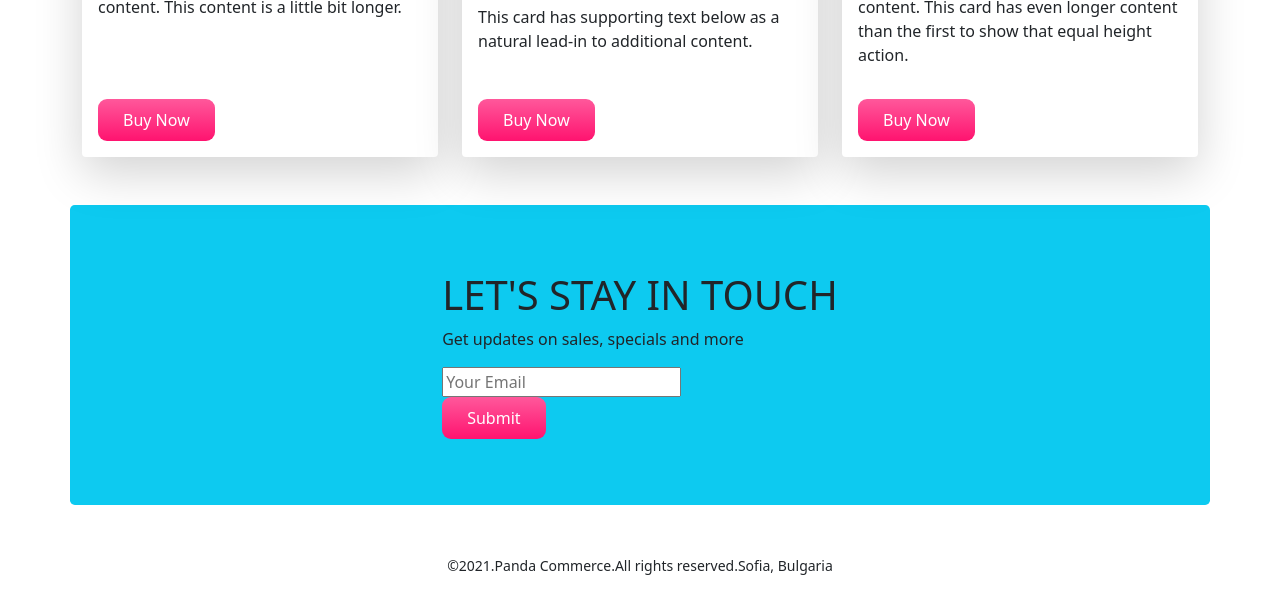
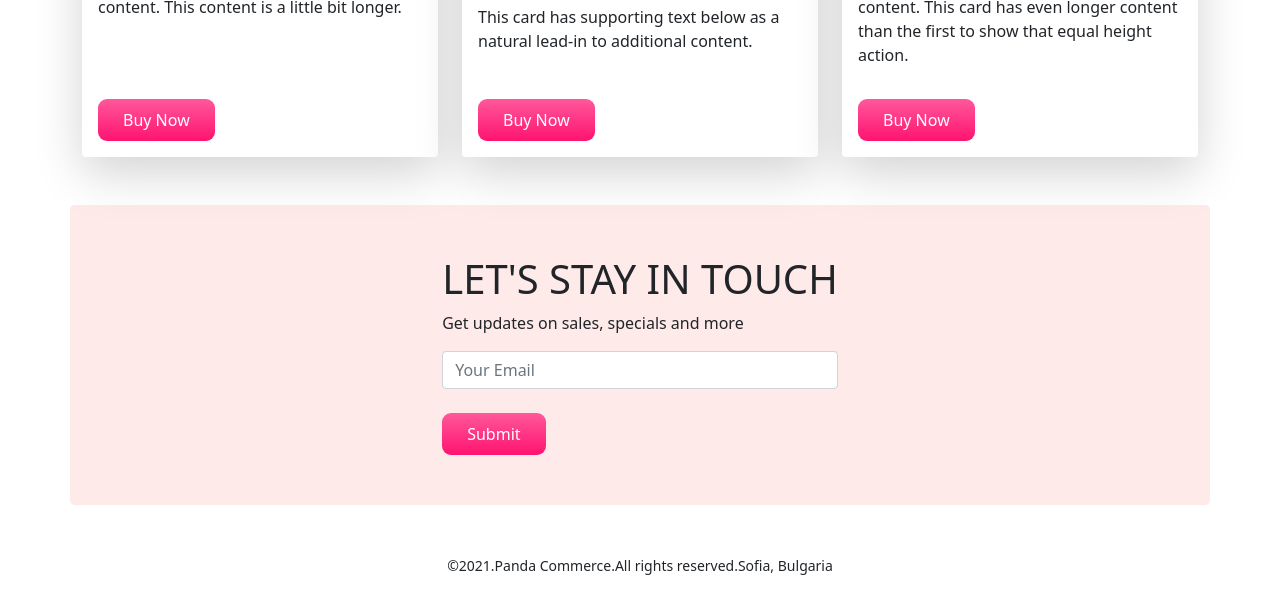
Before and after one commit to mdsajedul/panda-commerce, a plain HTML site: page index.html in a window 1280 px wide. Shown: the part 1755-2368 px from the top of the page. Drawn offline with nearby package versions, Linux system fonts and the light colour scheme.

Commit message:
subscribe's section background color changed

```diff
--- a/index.html
+++ b/index.html
@@ -210,11 +210,11 @@
         </section>
 
         <!-- section subscribe -->
-        <section style="height: 300px;" class="container  bg-info d-flex justify-content-center align-items-center rounded-3" id="subscribe">
+        <section style="height: 300px;" class="container  banner-background d-flex justify-content-center align-items-center rounded-3" id="subscribe">
             <div>
                 <h1>LET'S STAY IN TOUCH</h1>
                 <p>Get updates on sales, specials and more</p>
-                <input type="text" name="" id="" placeholder="Your Email">
+                <input class="form-control" type="text" name="" id="" placeholder="Your Email">
                 <br>
                 <button class="btn panda-btn-buy-now">Submit</button>
             </div>
```
